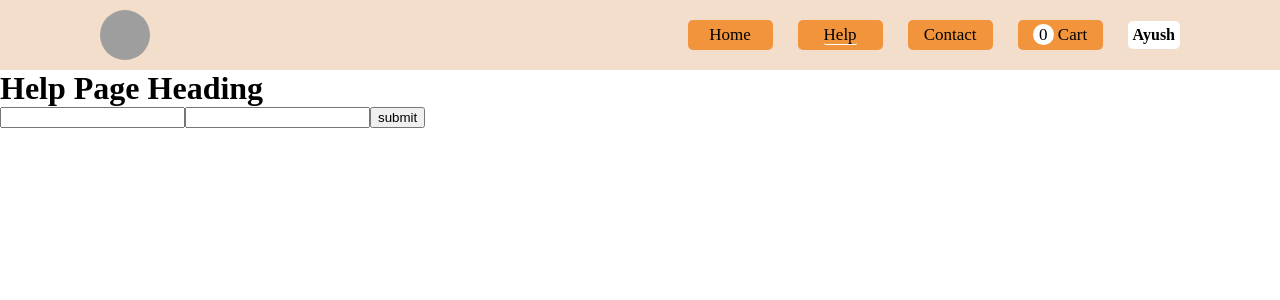
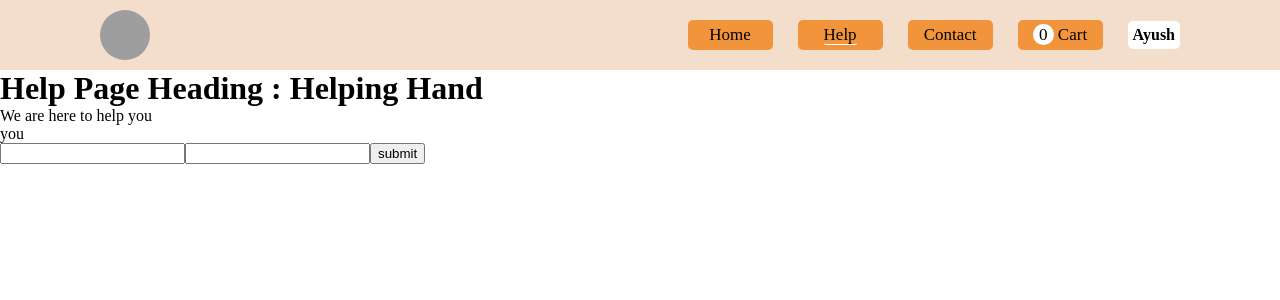
Before and after one commit to ayushdev351/FoodEase, a React (Vite) app in the folder Client/: page /help in a window 1280 px wide. Shown: the top 300 px of the page. Built offline with nearby package versions, Linux system fonts and the light colour scheme; grey boxes are pictures that could not be loaded.

Commit message:
Add basic ui unit tests for help page

```diff
--- a/Client/components/Help.js
+++ b/Client/components/Help.js
@@ -1,10 +1,12 @@
 const Help = () => {
     return(
         <div>
-            <h1>Help Page Heading</h1>
+            <h1>Help Page Heading : Helping Hand</h1>
+            <p>We are here to help you</p>
+            <p>you</p>
             <form>
                 <input type = "text"></input>
-                <input type = "password"></input>
+                <input type = "text"></input>
                 <button type = "submit">submit</button>
             </form>
         </div>
```
Also changed, not shown: 1 other file (tests, documents, lock files or other folders).
